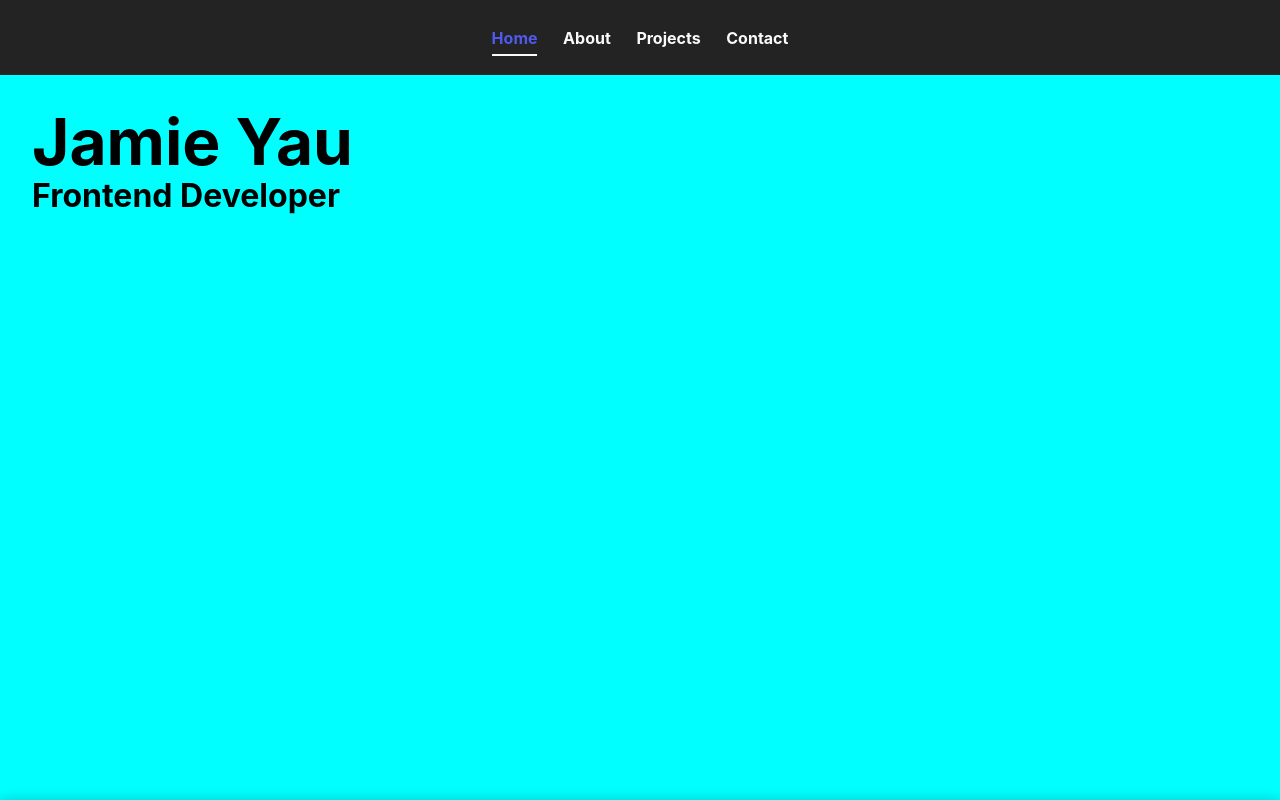
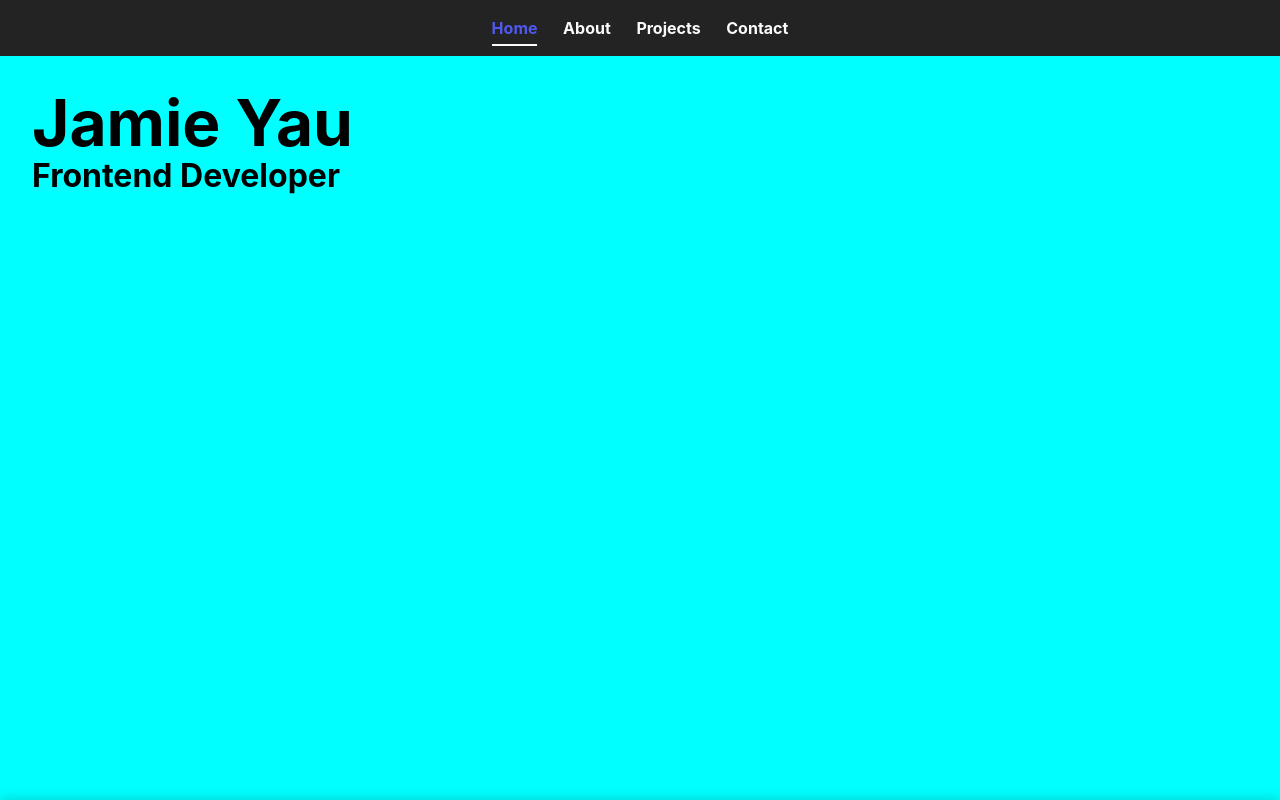
Before and after one commit to JamieYau/portfolio, a website built with Vite: page index.html in a window 1280 px wide. Shown: the top 800 px of the page. Built offline with nearby package versions, Linux system fonts and the light colour scheme.

Commit message:
Reduce padding of header

```diff
--- a/src/style.css
+++ b/src/style.css
@@ -64,7 +64,7 @@ header {
   top: 0;
   z-index: 500;
   width: 100%;
-  padding: 1.6rem;
+  padding: 1rem;
   background-color: #242424;
   opacity: 0.98;
 }
```
